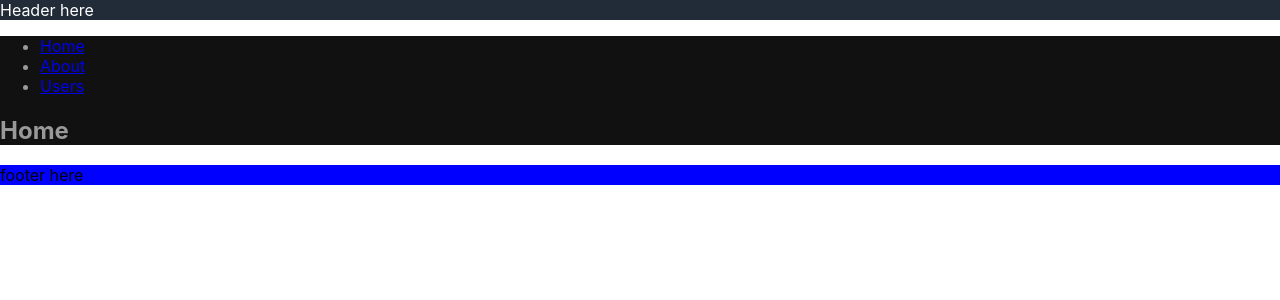
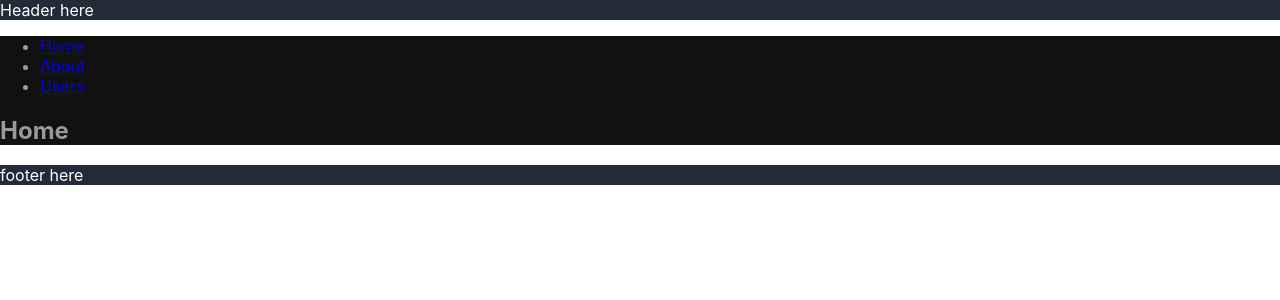
Before and after one commit to RiccardoZaffalon/hold-my-beer, a React (Create React App) app: page / in a window 1280 px wide. Shown: the top 300 px of the page. Built offline with nearby package versions, Linux system fonts and the light colour scheme.

Commit message:
Add eslint

```diff
--- a/package.json
+++ b/package.json
@@ -34,5 +34,9 @@
       "last 1 firefox version",
       "last 1 safari version"
     ]
+  },
+  "devDependencies": {
+    "eslint": "^7.10.0",
+    "eslint-plugin-react": "^7.21.3"
   }
 }
--- a/src/components/Footer.js
+++ b/src/components/Footer.js
@@ -1,8 +1,10 @@
 import React from 'react';
 import styled from 'styled-components';
+import { colors } from '../styles/variables';
 
 const Footer = styled.footer`
-    background: blue;
+    background: ${colors.background.secondary};
+    color: ${colors.foreground.primary};
 `;
 
 export default function () {
```
Also changed, not shown: 2 other files (tests, documents, lock files or other folders).
